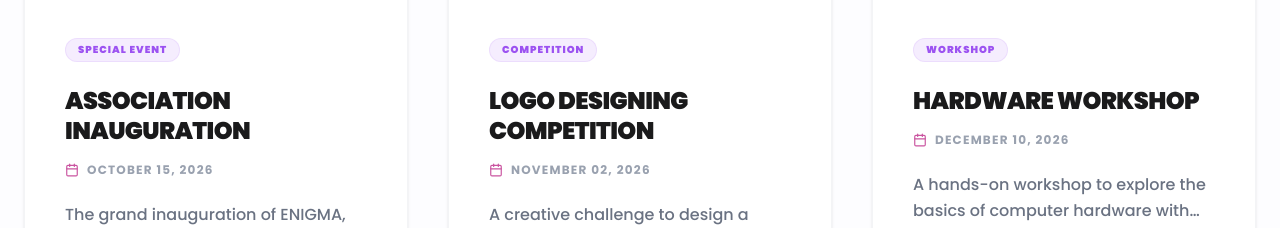
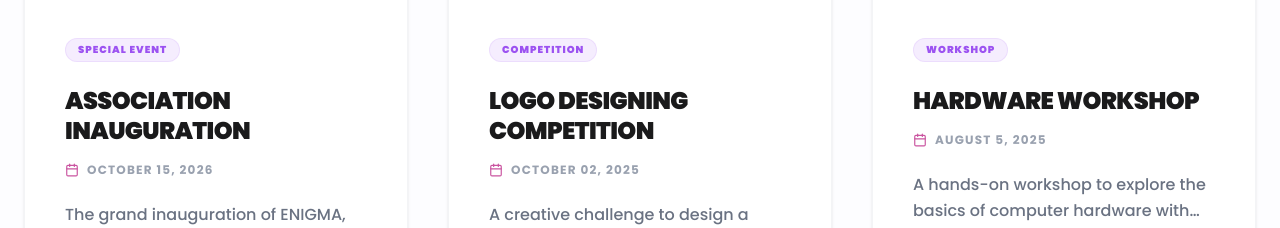
Before and after one commit to Adithyansunilkumar/enigma, a React (Vite) app: page / in a window 1280 px wide. Shown: the part 2480-2708 px from the top of the page. Built offline with nearby package versions, Linux system fonts and the light colour scheme.

Commit message:
Dates updated

```diff
--- a/src/sections/events-section.jsx
+++ b/src/sections/events-section.jsx
@@ -30,8 +30,7 @@ export default function EventsSection() {
       {
          title: "LOGO DESIGNING COMPETITION",
          category: "Competition",
-         date: "November 02, 2026",
-         location: "Design Lab, Block C",
+         date: "October 02, 2025",
          upcoming: false,
          images: ["/assets/events/logo-designing/logo-designing.jpg"],
          description:
@@ -41,8 +40,8 @@ export default function EventsSection() {
          title: "HARDWARE WORKSHOP",
          category: "Workshop",
          upcoming: false,
-         date: "December 10, 2026",
-         location: "Hardware Lab, Campus South",
+         date: "August 5, 2025",
+         location: "Aryabhatta Seminar Hall-510",
          images: ["/assets/events/hardware-workshop/hardware-workshop.jpg"],
          description:
             "A hands-on workshop to explore the basics of computer hardware with expert guidance. Includes dismantling and reassembling systems to understand component functionality.",
@@ -52,7 +51,7 @@ export default function EventsSection() {
          category: "Workshop",
          upcoming: false,
          date: "August 11 2025",
-         location: "Networking Lab, NCERC",
+         location: "Advanced Computing Lab 226",
          images: ["/assets/events/computer-networks/computer-networks.jpg"],
          description:
             "A 2-Day Workshop on Computer Networks: LAN Implementation. Dive into local area networks, gain hands-on experience in configuring and troubleshooting devices.",
@@ -62,7 +61,7 @@ export default function EventsSection() {
          category: "Gaming",
          upcoming: false,
          date: "September 15 2025",
-         location: "Multi-Purpose Hall",
+         location: "Aryabhatta Seminar Hall-510",
          images: ["/assets/events/e-football/e-football.jpg"],
          description:
             "The ultimate digital football showdown! Part of ENIGMA's efforts to blend technology with sportsmanship in a high-energy gaming environment.",
@@ -72,7 +71,7 @@ export default function EventsSection() {
          category: "Workshop",
          upcoming: false,
          date: "January 22 2026",
-         location: "Computing Center, Block B",
+         location: "Advanced Computing Lab 226",
          images: ["/assets/events/web-dev/web-dev.jpg"],
          description:
             "An intensive workshop on building and hosting your first website, covering HTML, CSS, and modern hosting solutions.",
```
